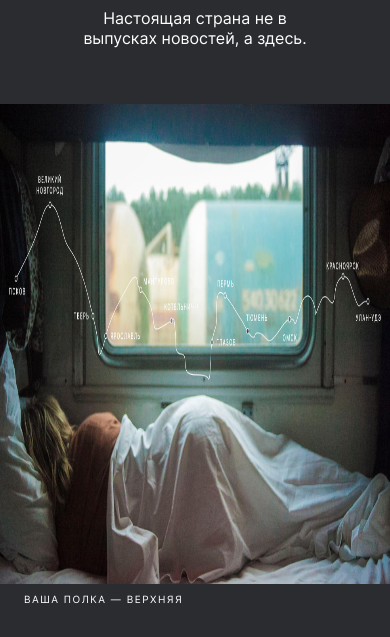
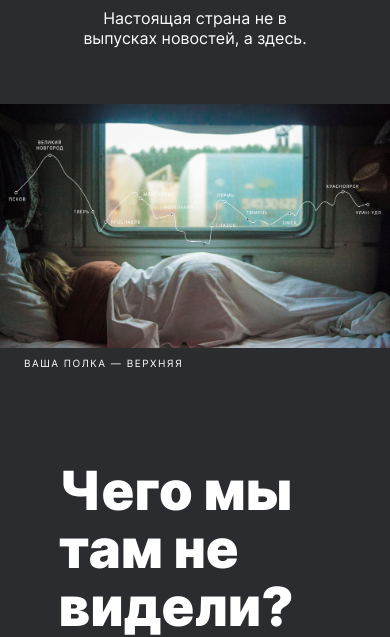
Before and after one commit to p1d3c/russia, a plain HTML site: page index.html in a window 390 px wide. Shown: the part 244-881 px from the top of the page. Drawn offline with Linux system fonts and the light colour scheme.

Commit message:
codereview1.15

```diff
--- a/blocks/cover/__overlay/cover__overlay.css
+++ b/blocks/cover/__overlay/cover__overlay.css
@@ -3,9 +3,6 @@
   color: white;
   text-decoration: none;
   z-index: 0;
-  /* width: 100%;
-  max-width: 1184px; */
-  position: absolute;
   height: inherit;
   width: inherit;
   display: flex;
--- a/blocks/cover/cover.css
+++ b/blocks/cover/cover.css
@@ -2,8 +2,6 @@
   background-image: url(../../sprint-3-images/cover-trains.jpg);
   background-repeat: no-repeat;
   background-size: contain;
-  /* width: 100%;
-  max-width: 1280px; */
   height: calc(100vw * .625);
   width: 100%;
   margin: 0;
--- a/blocks/lead/__image/lead__image.css
+++ b/blocks/lead/__image/lead__image.css
@@ -1,25 +1,26 @@
 .lead__image {
   max-width: 984px;
-  height: 615px;
+  height: calc(100vw * .625);
+  max-height: 615px;
 }
 
 @media screen and (max-width: 1024px) {
   .lead__image {
     max-width: 928px;
-    height: 580px;
+    max-height: 580px;
   }
 }
 
 @media screen and (max-width:768px) {
   .lead__image {
     max-width: 768px;
-    height: 480px;
+    max-height: 480px;
   }
 }
 
 @media screen and (max-width:320px) {
   .lead__image {
     max-width: 320px;
-    height: 200px;
+    max-height: 200px;
   }
 }
--- a/blocks/lead/__title/lead__title.css
+++ b/blocks/lead/__title/lead__title.css
@@ -16,7 +16,7 @@
   }
 }
 
-@media screen and (max-width:710px) {
+@media screen and (max-width:720px) {
   .lead__title {
     font-size: 40px;
     line-height: 44px;
```
